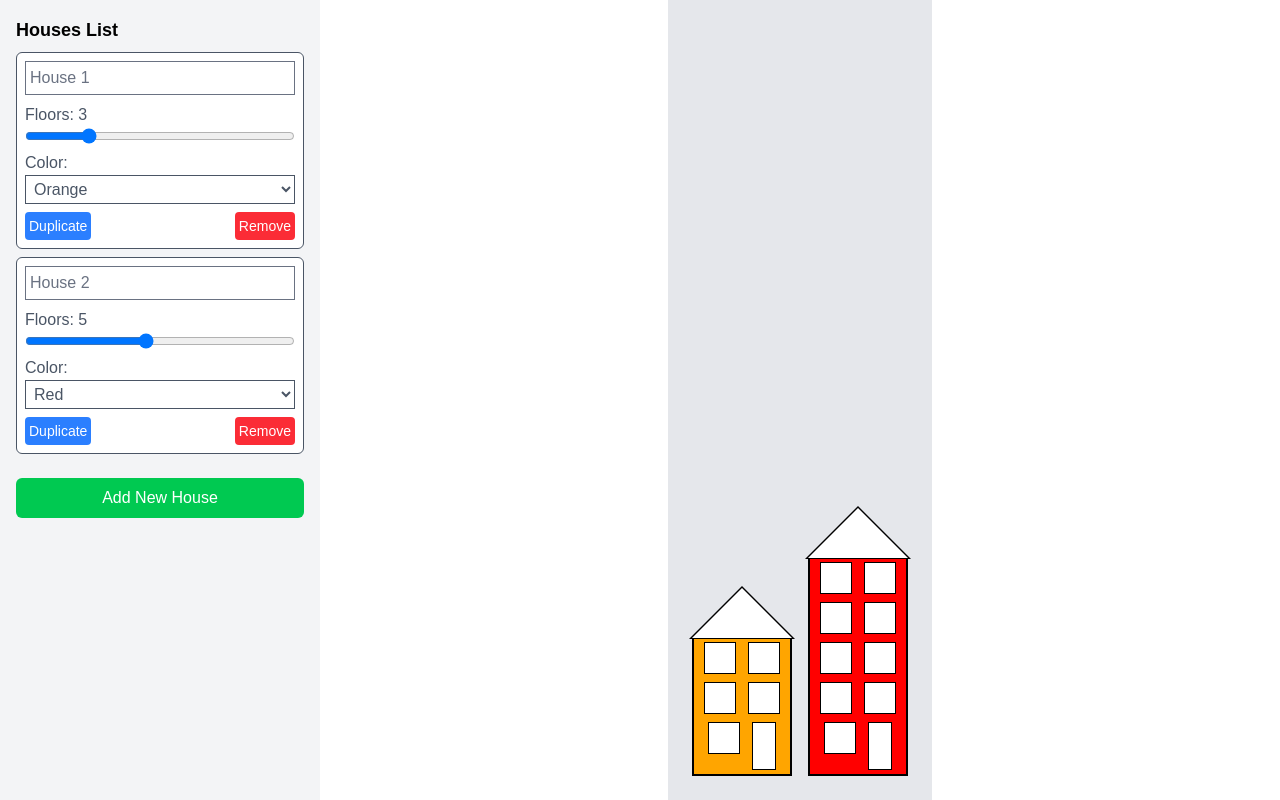
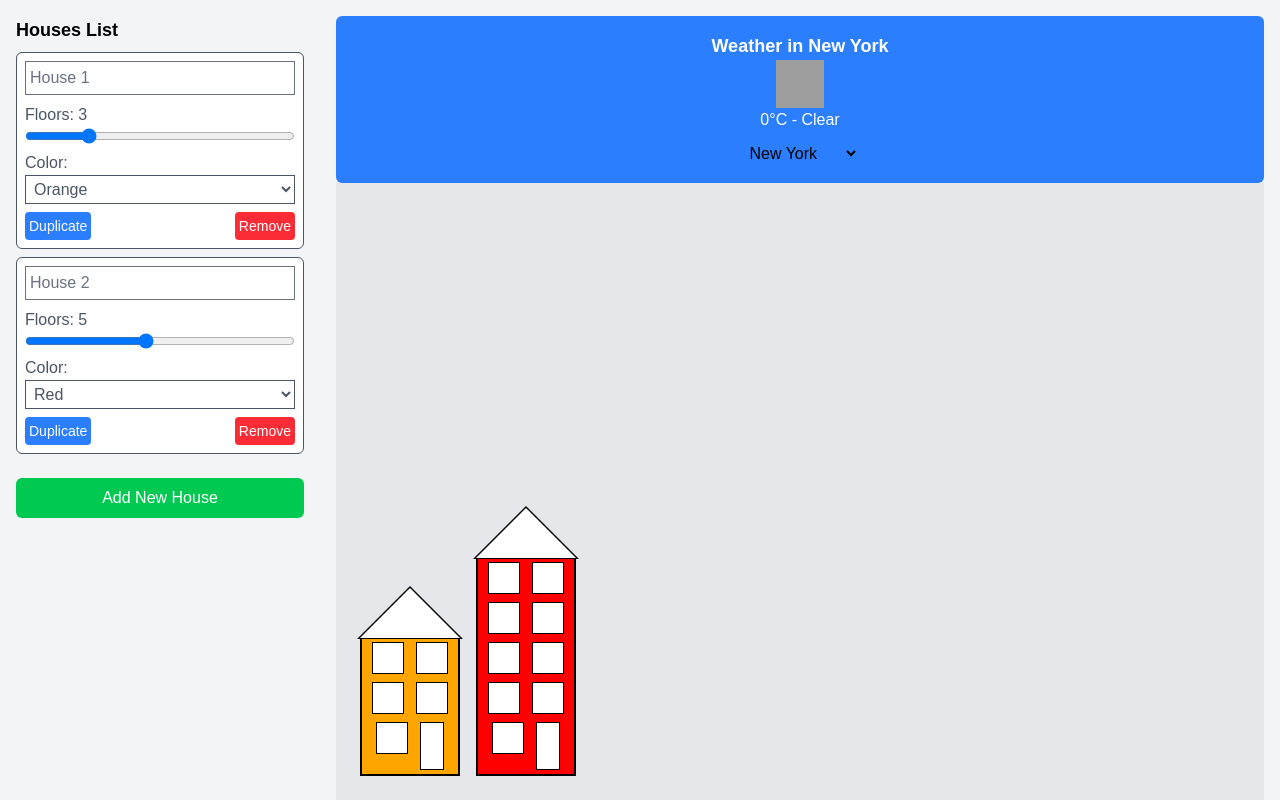
Before and after one commit to erckanro/city-builder, a Next.js app: page / in a window 1280 px wide. Built offline with nearby package versions, Linux system fonts and the light colour scheme; no server answers; grey boxes are pictures that could not be loaded.

Commit message:
feat: added weather widget | enhance UI

```diff
--- a/src/components/CityCanvas.jsx
+++ b/src/components/CityCanvas.jsx
@@ -1,5 +1,10 @@
+import WeatherWidget from "./WeatherWidget";
+
 export default function CityCanvas({ houses }) {
   return (
+    <div className="flex-1 flex flex-col bg-gray-100 p-4 pb-0">
+      <WeatherWidget />
+
       <div className="flex items-end gap-4 p-6 bg-gray-200 flex-1">
         {houses.map((house) => (
           <div
@@ -31,5 +36,6 @@ export default function CityCanvas({ houses }) {
           </div>
         ))}
       </div>
+    </div>
   );
 }
--- a/src/components/HouseControls.jsx
+++ b/src/components/HouseControls.jsx
@@ -37,7 +37,7 @@ export default function HouseControls({ houses, setHouses }) {
   };
 
   return (
-    <div className="w-1/4 bg-gray-100 p-4">
+    <div className="w-1/4 bg-gray-100 p-4 max-h-screen overflow-auto">
       <h2 className="text-lg font-bold text-black">Houses List</h2>
       {houses.map((house) => (
         <div
--- /dev/null
+++ b/src/components/WeatherWidget.jsx
@@ -0,0 +1,54 @@
+import { useState, useEffect } from "react";
+import axios from "axios";
+
+export default function WeatherWidget() {
+  const [weather, setWeather] = useState({
+    temp: 0,
+    condition: "Clear",
+    icon: "01d",
+  });
+  const [city, setCity] = useState("New York");
+
+  useEffect(() => {
+    const fetchWeather = async () => {
+      try {
+        const API_KEY = process.env.NEXT_PUBLIC_WEATHER_API_KEY;
+        const url = `https://api.openweathermap.org/data/2.5/weather?q=${city}&units=metric&appid=${API_KEY}`;
+
+        const response = await axios.get(url);
+        setWeather({
+          temp: Math.round(response.data.main.temp),
+          condition: response.data.weather[0].main,
+          icon: response.data.weather[0].icon,
+        });
+      } catch (error) {
+        console.error("Failed to fetch weather:", error);
+      }
+    };
+
+    fetchWeather();
+  }, [city]);
+
+  return (
+    <div className="p-4 bg-blue-500 text-white text-center rounded-md">
+      <h2 className="text-lg font-bold">Weather in {city}</h2>
+      <img
+        src={`https://openweathermap.org/img/wn/${weather.icon}@2x.png`}
+        alt={weather.condition}
+        className="w-12 h-12 mx-auto"
+      />
+      <p>
+        {weather.temp}°C - {weather.condition}
+      </p>
+      <select
+        onChange={(e) => setCity(e.target.value)}
+        className="mt-2 p-1 text-black"
+      >
+        <option value="New York">New York</option>
+        <option value="Los Angeles">Los Angeles</option>
+        <option value="London">London</option>
+        <option value="Tokyo">Tokyo</option>
+      </select>
+    </div>
+  );
+}
--- a/src/pages/index.js
+++ b/src/pages/index.js
@@ -11,9 +11,7 @@ export default function Home() {
   return (
     <div className="flex h-screen">
       <HouseControls houses={houses} setHouses={setHouses} />
-      <div className="flex-1 flex flex-col items-center">
-        <CityCanvas houses={houses} />
-      </div>
+      <CityCanvas houses={houses} />
     </div>
   );
 }
```
Also changed, not shown: 1 other file (tests, documents, lock files or other folders). Lines whose indentation alone changed are shown as unchanged.
